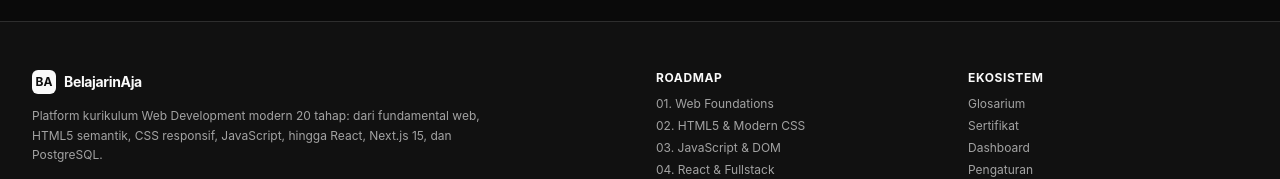
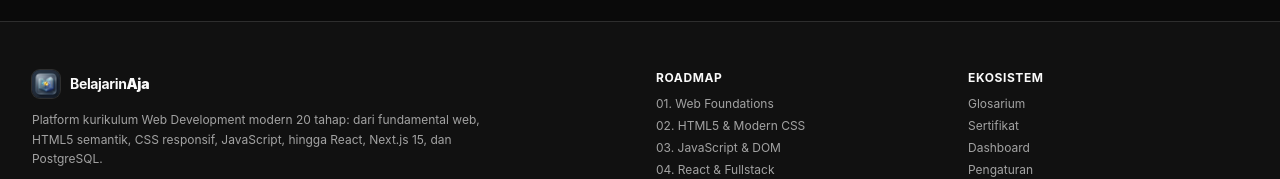
Before and after one commit to Acelinoo/belajarinaja, a Next.js app: page / in a window 1280 px wide. Shown: the part 2502-2681 px from the top of the page. Built offline with nearby package versions, Linux system fonts and the light colour scheme; no server answers.

Commit message:
fix(brand): remove sparkle overlay badge and replace remaining BA badges with official logo

```diff
--- a/src/app/auth/login/page.tsx
+++ b/src/app/auth/login/page.tsx
@@ -1,7 +1,7 @@
 "use client";
 
 import Link from "next/link";
-import { ArrowLeft, ShieldCheck, Sparkles } from "lucide-react";
+import { ArrowLeft, ShieldCheck } from "lucide-react";
 import { OAuthButtons } from "@/components/auth/OAuthButtons";
 import { useCurriculumProgressStore } from "@/store/useCurriculumProgressStore";
 import { useThemeLanguageStore } from "@/store/useThemeLanguageStore";
@@ -28,15 +28,12 @@ export default function AuthLoginPage() {
         <div className="p-8 sm:p-10 rounded-2xl border border-border bg-card shadow-xl space-y-6">
           {/* Logo & Header */}
           <div className="flex flex-col items-center text-center space-y-3">
-            <div className="relative group">
+            <div className="group">
               <img
                 src="/logo.png"
                 alt="Logo BelajarinAja"
                 className="w-20 h-20 rounded-2xl object-cover shadow-lg ring-1 ring-border transition-transform group-hover:scale-105"
               />
-              <div className="absolute -bottom-1 -right-1 bg-primary text-primary-foreground p-1 rounded-full shadow-xs">
-                <Sparkles className="w-3 h-3" />
-              </div>
             </div>
 
             <div className="space-y-1">
--- a/src/app/certificates/page.tsx
+++ b/src/app/certificates/page.tsx
@@ -149,11 +149,15 @@ export default function CertificatePage() {
             /* Eligible Issued Certificate Presentation */
             <div className="p-8 sm:p-12 rounded-2xl border-2 border-border bg-card shadow-sm space-y-8 print:border-none print:shadow-none">
               <div className="flex items-center justify-between pb-6 border-b border-border">
-                <div className="flex items-center gap-2">
-                  <div className="h-7 w-7 rounded-md bg-primary text-primary-foreground flex items-center justify-center font-bold text-xs">
-                    BA
-                  </div>
-                  <span className="font-bold text-sm text-foreground">BelajarinAja</span>
+                <div className="flex items-center gap-2.5">
+                  <img
+                    src="/logo.png"
+                    alt="Logo BelajarinAja"
+                    className="h-8 w-8 rounded-lg object-cover shadow-xs ring-1 ring-border"
+                  />
+                  <span className="font-bold text-sm text-foreground">
+                    Belajarin<span className="text-primary font-black">Aja</span>
+                  </span>
                 </div>
                 <Badge variant="outline" className="font-mono text-[10px]">
                   {certificateCode}
--- a/src/components/auth/AuthModal.tsx
+++ b/src/components/auth/AuthModal.tsx
@@ -1,6 +1,6 @@
 "use client";
 
-import { ShieldCheck, Sparkles } from "lucide-react";
+import { ShieldCheck } from "lucide-react";
 import {
   Dialog,
   DialogContent,
@@ -26,15 +26,12 @@ export function AuthModal() {
     <Dialog open={isLoginModalOpen} onOpenChange={closeLoginModal}>
       <DialogContent className="max-w-md bg-card border border-border p-6 sm:p-8 rounded-2xl shadow-xl">
         <DialogHeader className="space-y-3 text-center items-center">
-          <div className="relative group">
+          <div className="group">
             <img
               src="/logo.png"
               alt="Logo BelajarinAja"
               className="w-16 h-16 rounded-2xl object-cover shadow-md ring-1 ring-border transition-transform group-hover:scale-105"
             />
-            <div className="absolute -bottom-1 -right-1 bg-primary text-primary-foreground p-1 rounded-full shadow-xs">
-              <Sparkles className="w-2.5 h-2.5" />
-            </div>
           </div>
 
           <div className="space-y-1">
--- a/src/components/layout/Footer.tsx
+++ b/src/components/layout/Footer.tsx
@@ -16,16 +16,14 @@ export function Footer() {
         <div className="grid grid-cols-1 md:grid-cols-4 gap-8 pb-8 border-b border-border">
           {/* Brand Col */}
           <div className="md:col-span-2 space-y-3">
-            <div className="flex items-center gap-2">
-              {theme === "fun" ? (
-                <NovaCharacter state="encouraging" className="w-8 h-8 shrink-0" />
-              ) : (
-                <div className="h-6 w-6 rounded-md bg-primary text-primary-foreground flex items-center justify-center font-bold text-xs">
-                  BA
-                </div>
-              )}
+            <div className="flex items-center gap-2.5">
+              <img
+                src="/logo.png"
+                alt="Logo BelajarinAja"
+                className="h-7 w-7 rounded-lg object-cover shadow-xs ring-1 ring-border"
+              />
               <span className="font-bold text-sm text-foreground tracking-tight">
-                BelajarinAja
+                Belajarin<span className="text-primary font-black">Aja</span>
               </span>
             </div>
             <p className="text-xs text-muted-foreground leading-relaxed max-w-md">
```
